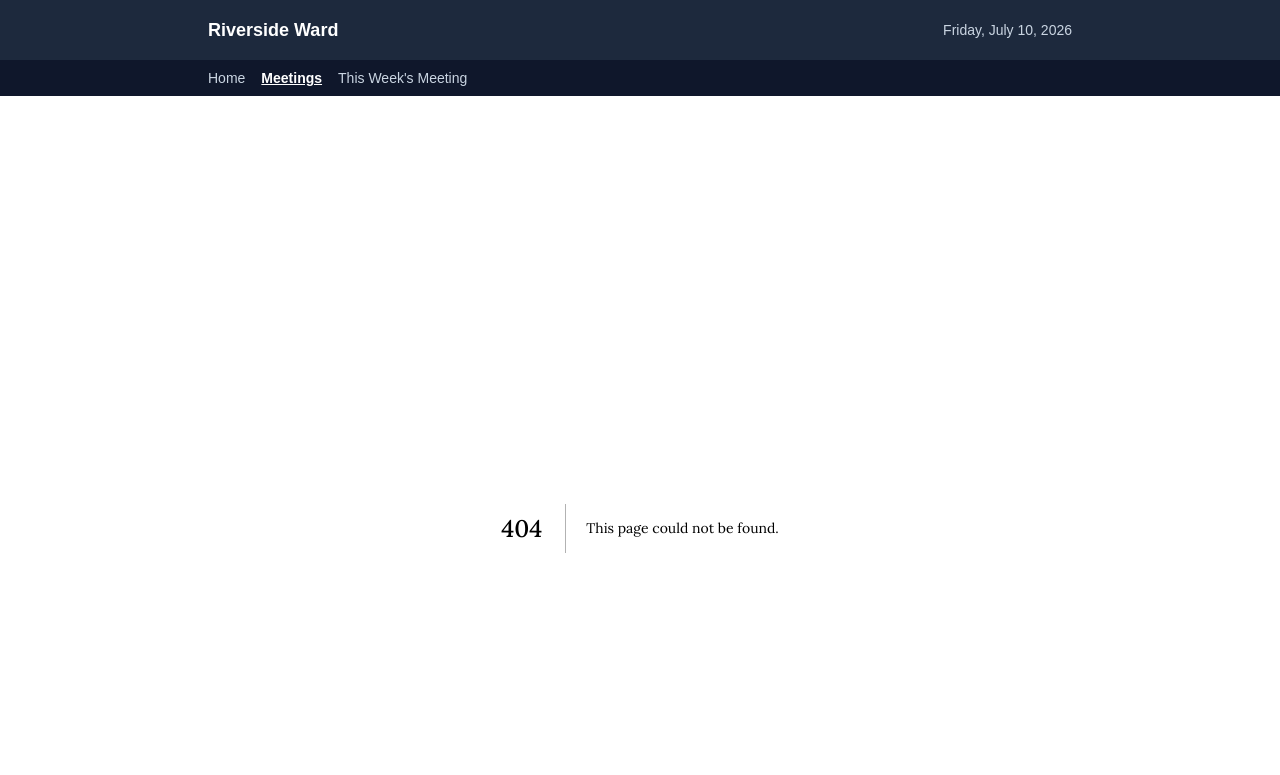
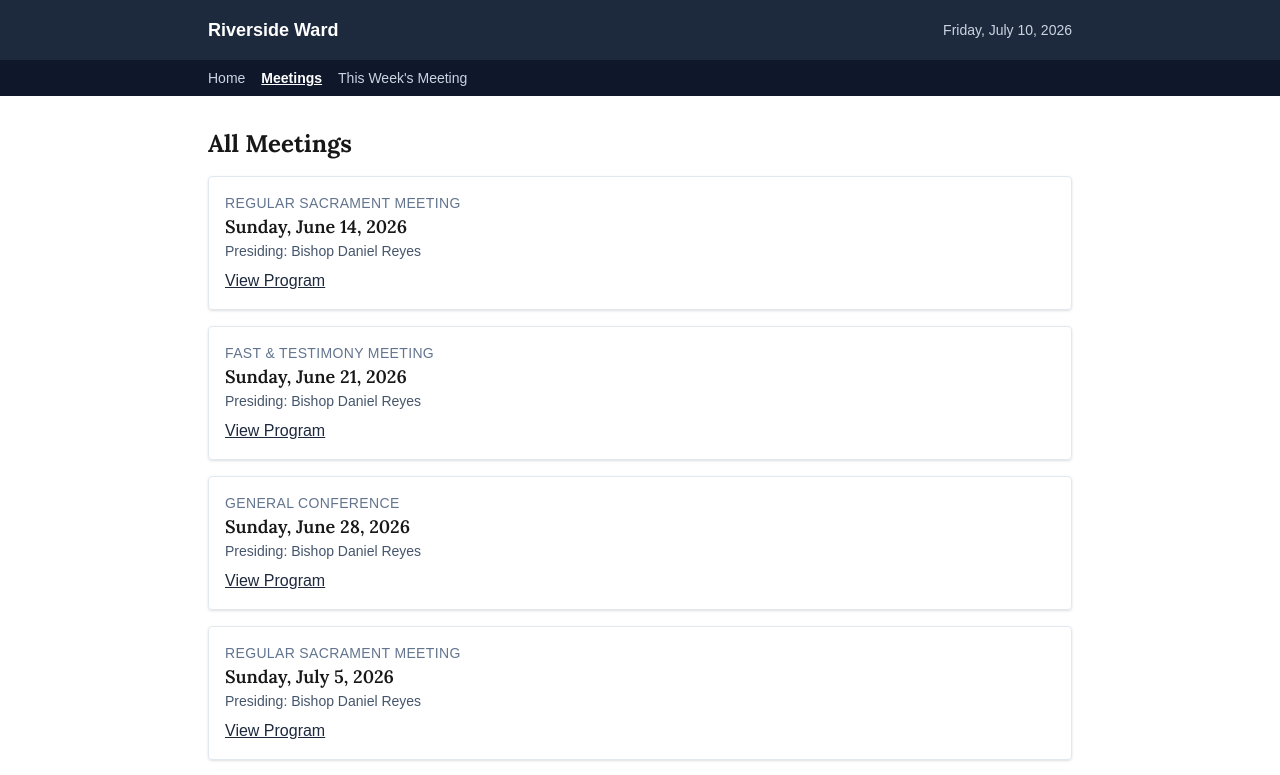
Before and after one commit to internick2017/sacrament-meetings, a Next.js app: page /meetings in a window 1280 px wide. Before the commit this address had no page. Shown: the top 775 px of the page. Built offline with nearby package versions, Linux system fonts and the light colour scheme.

Commit message:
Add meetings list page fetching from /api/meetings

```diff
--- /dev/null
+++ b/app/meetings/page.tsx
@@ -0,0 +1,27 @@
+import MeetingCard from '@/components/MeetingCard';
+import { getBaseUrl } from '@/lib/get-base-url';
+import type { SacramentMeeting } from '@/lib/types';
+import { t } from '@/lib/i18n/en';
+
+async function fetchMeetings(): Promise<SacramentMeeting[]> {
+  const res = await fetch(`${getBaseUrl()}/api/meetings`, { cache: 'no-store' });
+  if (!res.ok) {
+    throw new Error('Failed to load meetings');
+  }
+  return res.json();
+}
+
+export default async function MeetingsPage() {
+  const meetings = await fetchMeetings();
+
+  return (
+    <div>
+      <h1 className="mb-4 text-2xl font-bold">{t('list.title')}</h1>
+      <ul className="space-y-4">
+        {meetings.map((meeting) => (
+          <MeetingCard key={meeting.id} meeting={meeting} />
+        ))}
+      </ul>
+    </div>
+  );
+}
```
